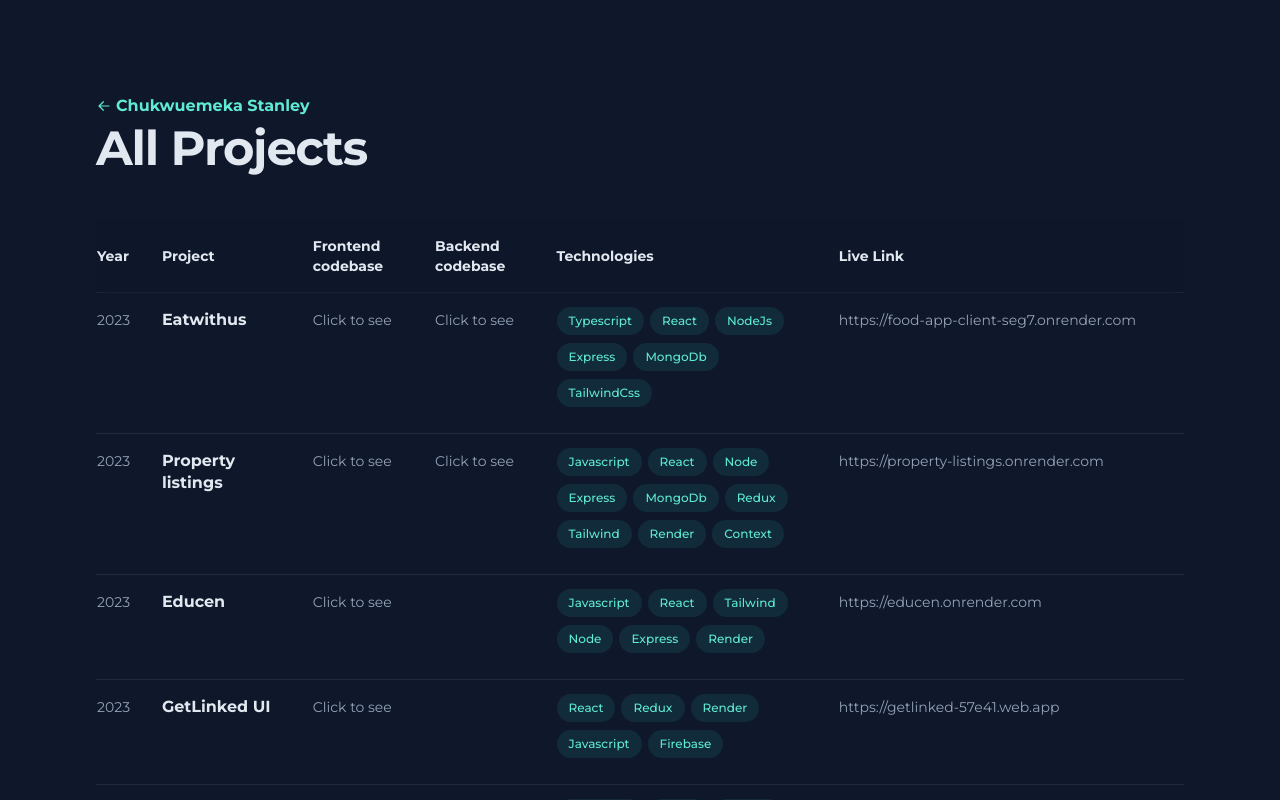
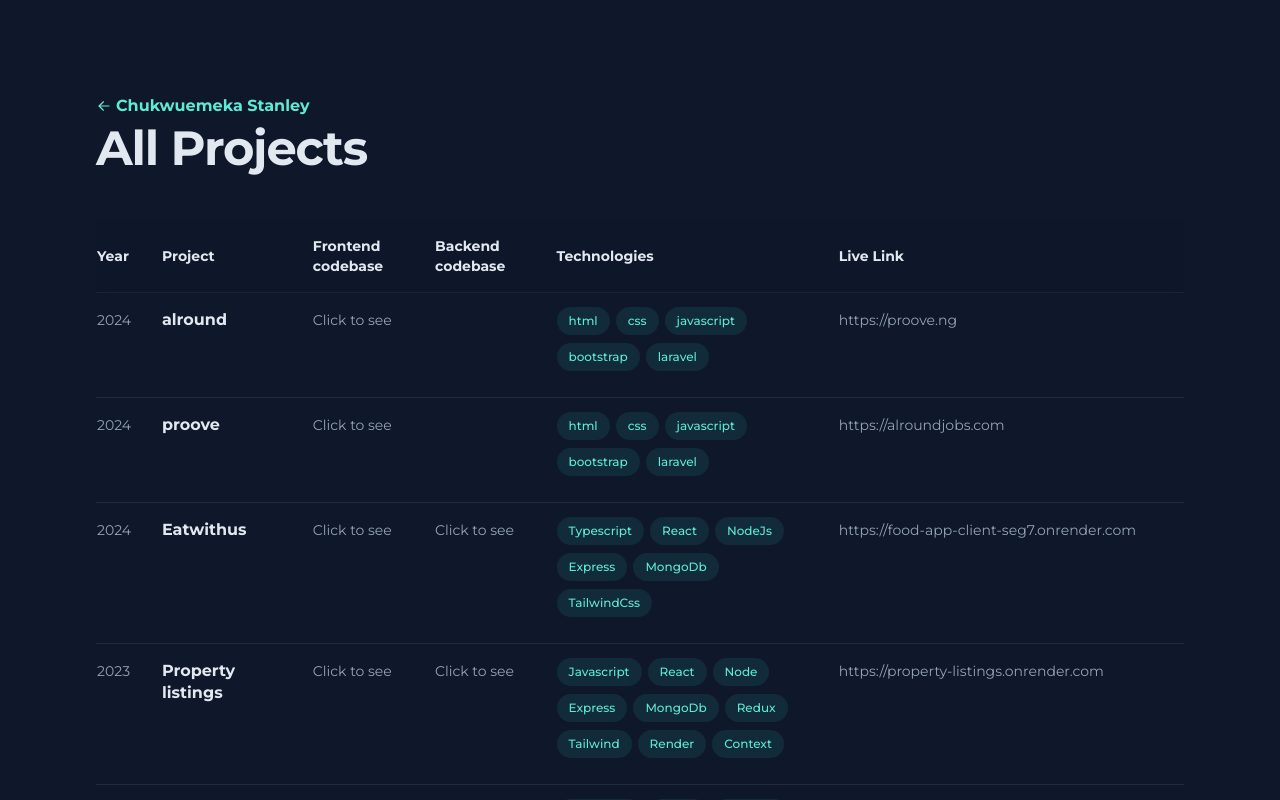
Before and after one commit to Superstahn95/portfolio, a React (Vite) app: page /archive in a window 1280 px wide. Shown: the top 800 px of the page. Built offline with nearby package versions, Linux system fonts and the light colour scheme.

Commit message:
changes to project table and project data

```diff
--- a/src/assets/data.js
+++ b/src/assets/data.js
@@ -1,18 +1,51 @@
 export const experiences = [
   {
     id: 1,
+    // organization: "Freelance web developer",
+    position: "Freelance Web developer",
+    // specifics: "Web instructor",
+    description:
+      "As a freelance developer, i took part in some collaborative builds with codestack technologies in implementing proposed user interfaces.",
+    startYear: "2023",
+    endYear: "present",
+    languages: ["html", "css", "javascript", "react", "nodeJs", "typescript"],
+  },
+  {
+    id: 2,
     organization: "Dunis Technologies",
     position: "Technical staff and instructor",
     specifics: "Web instructor",
     description:
       "The organization is a techncal institute for different age brackets ranging from kids to adults for different tech fields. I was a trainer in charge of the web classes which covered both html, css and javascript. I was also tasked with looking for software solutions on malfunctioning client computers and general facility maintenance. On a few occassions, i was charged with coming up with web builds for exhibition for the organization ",
-    startYear: "2022",
+    startYear: "2021",
     endYear: "2023",
     languages: ["html", "css", "javascript", "react"],
   },
 ];
 
 export const projects = [
+  {
+    id: 16,
+    name: "alround",
+    description:
+      "This was a collaborative build between I and the codestack technologies team. It is a platform for freelancers and potential employers which is geared towards streamlining hiring processes for contract. I played a vital role in this build by implementing some parts of the user interface.",
+    imageUrl: "/images/jobs.png",
+    technologies: ["html", "css", "javascript", "bootstrap", "laravel"],
+    completed: true,
+    link: "https://proove.ng",
+    year: 2024,
+  },
+  {
+    id: 15,
+    name: "proove",
+    description:
+      "Another collaborative build between I and the codestack technologies team. Proove is a new and upcoming mobile accessories brand. Just like the previous collaboration with the codestack technologies team, this codebase is a heavily laravel based and i played a major role in the UI implementaion.",
+    imageUrl: "/images/proove.png",
+    technologies: ["html", "css", "javascript", "bootstrap", "laravel"],
+    completed: true,
+    link: "https://alroundjobs.com",
+    year: 2024,
+  },
   {
     id: 1,
     name: "Eatwithus",
@@ -32,6 +65,7 @@ export const projects = [
     githubClientUrl: "https://github.com/Superstahn95/food-app-client",
     githubServerUrl:
       "https://github.com/Superstahn95/express-typescript-food-api",
+    year: 2024,
   },
   {
     id: 2,
@@ -55,6 +89,7 @@ export const projects = [
     githubClientUrl:
       "https://github.com/Superstahn95/property-listings-frontend",
     githubServerUrl: "https://github.com/Superstahn95/property-listings-server",
+    year: 2023,
   },
   {
     id: 8,
@@ -73,6 +108,7 @@ export const projects = [
     imageUrl: "/images/educen.png",
     completed: false,
     githubClientUrl: "https://github.com/Superstahn95/educen",
+    year: 2023,
   },
   {
     id: 3,
@@ -84,6 +120,7 @@ export const projects = [
     completed: true,
     technologies: ["React", "Redux", "Render", "Javascript", "Firebase"],
     githubClientUrl: "https://github.com/Superstahn95/getlinked-react",
+    year: 2023,
   },
   {
     id: 4,
@@ -105,6 +142,7 @@ export const projects = [
     ],
     githubClientUrl: "https://github.com/Superstahn95/fashion-E-commerce-web",
     githubServerUrl: "https://github.com/Superstahn95/fashion-ecommerce",
+    year: 2023,
   },
   {
     id: 5,
@@ -125,6 +163,7 @@ export const projects = [
     completed: true,
     githubClientUrl: "https://github.com/Superstahn95/dunis-forum",
     githubServerUrl: "https://github.com/Superstahn95/dunis-forum-backend",
+    year: 2022,
   },
   {
     id: 6,
@@ -157,6 +196,7 @@ export const projects = [
     imageUrl: "/images/dashboard-dark.png",
     githubClientUrl: "https://github.com/Superstahn95/analytics-dashboard",
     completed: true,
+    year: 2023,
   },
 
   // {
--- a/src/components/ProjectTable.jsx
+++ b/src/components/ProjectTable.jsx
@@ -27,9 +27,12 @@ function ProjectTable() {
       </thead>
       <tbody>
         {projects.map((project) => (
-          <tr class="border-b border-slate-300/10 last:border-none">
+          <tr
+            key={project.id}
+            className="border-b border-slate-300/10 last:border-none"
+          >
             <td className="py-4 pr-4 align-top text-sm">
-              <div class="translate-y-px">2023</div>
+              <div className="translate-y-px">{project.year}</div>
             </td>
             <td className="py-4 pr-4 align-top font-semibold leading-snug text-slate-200">
               <div>{project.name}</div>
@@ -47,10 +50,10 @@ function ProjectTable() {
               )}
             </td>
             <td className="hidden py-4 pr-4 align-top lg:table-cell">
-              <ul class="flex -translate-y-1.5 flex-wrap">
+              <ul className="flex -translate-y-1.5 flex-wrap">
                 {project.technologies.map((tech) => (
                   <li key={tech} className="my-1 mr-1.5">
-                    <div class="flex items-center rounded-full bg-teal-400/10 px-3 py-1 text-xs font-medium leading-5 text-teal-300 ">
+                    <div className="flex items-center rounded-full bg-teal-400/10 px-3 py-1 text-xs font-medium leading-5 text-teal-300 ">
                       {tech}
                     </div>
                   </li>
@@ -59,7 +62,7 @@ function ProjectTable() {
             </td>
             <td className=" py-4 pr-4 align-top text-sm ">
               <div className="translate-y-px whitespace-nowrap">
-                <a href={project.link} target="_blank">
+                <a href={project.link} target="_blank" rel="noreferrer">
                   {" "}
                   {project.link}
                 </a>
```
Also changed, not shown: public/images/jobs.png (added), public/images/proove.png (added).
